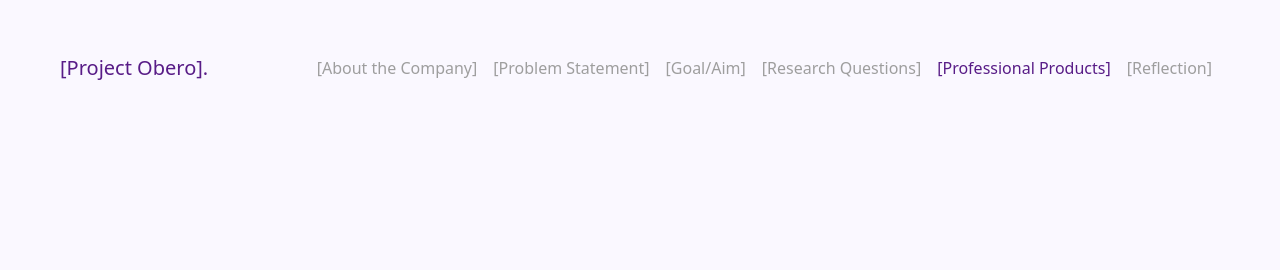
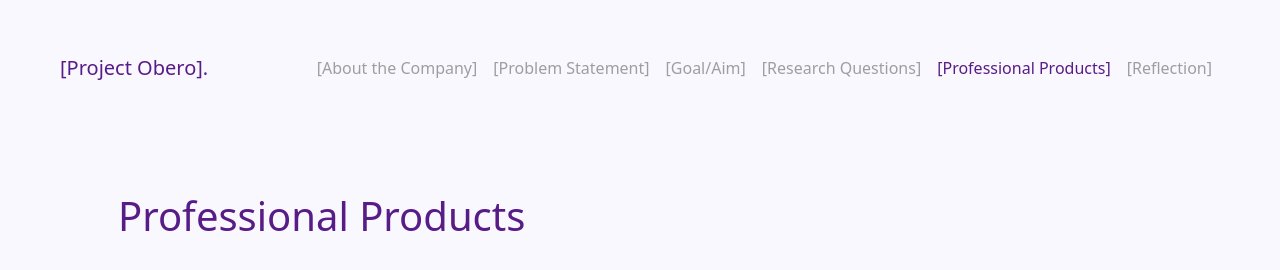
Before and after one commit to nBiantoro/nBiantoro.github.io, a website: page profproducts.html in a window 1280 px wide. Drawn offline with nearby package versions, Linux system fonts and the light colour scheme.

Commit message:
added professional products page

```diff
--- a/profproducts.html
+++ b/profproducts.html
@@ -56,6 +56,13 @@
     </nav>
     <!-- navbar end -->
 
+    <!-- landings page -->
+    <div class="container text-justify mx-auto my-5 py-2 px-5 col">
+
+        <h1>Professional Products</h1>
+
+    </div>
+
 
 
 
```
